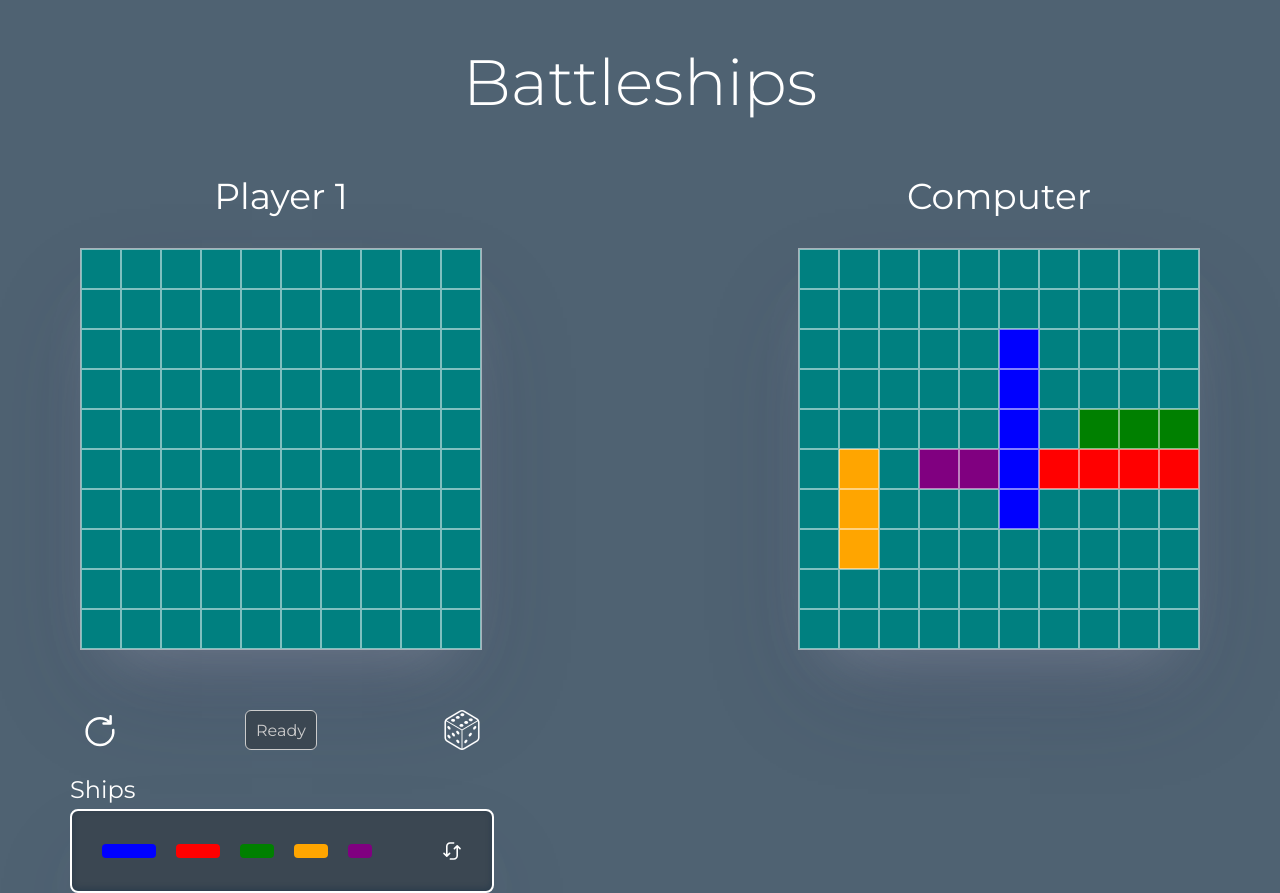
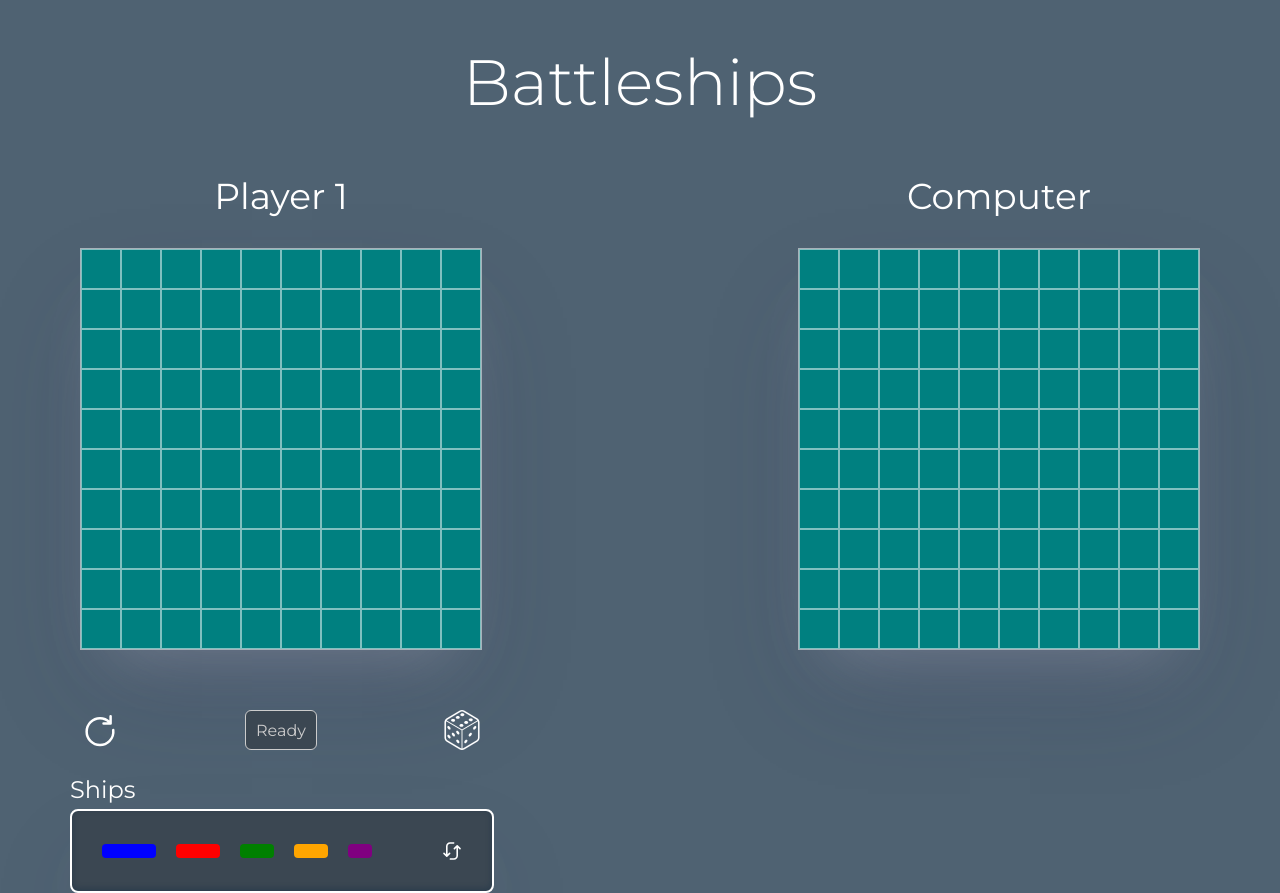
Before and after one commit to MarcelUrbanczyk/Battleships, a React (Create React App) app: page / in a window 1280 px wide. Built offline with nearby package versions, Linux system fonts and the light colour scheme.

Commit message:
place random ships now passes ship name instead of color

```diff
--- a/src/features/placeShips.js
+++ b/src/features/placeShips.js
@@ -58,9 +58,9 @@
     }
 
     for (let i = 0; i < ship.size; i++) {
-      const shipColor = ship.color;
+      const shipName = ship.name;
       const shipIndex = isVertical ? (x + i) * size + y : x * size + y + i;
-      newBoard[shipIndex] = shipColor;
+      newBoard[shipIndex] = shipName;
     }
   }
   return newBoard;
```
